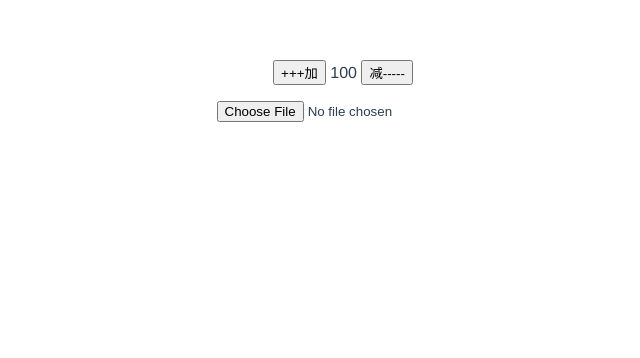
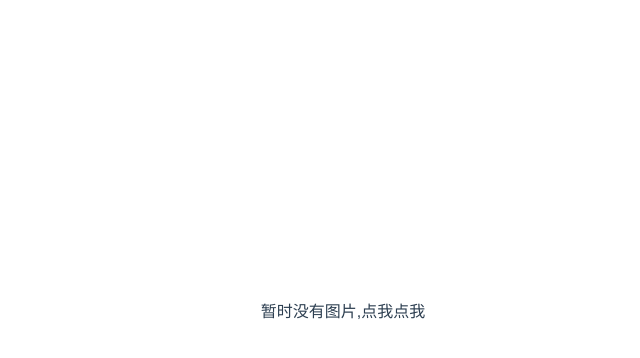
Before and after one commit to Banlangenn/vue-crop, a Vue app: page / in a window 1280 px wide. Shown: the top 358 px of the page, without its empty margins (297-937 px from the left). Built offline with nearby package versions, Linux system fonts and the light colour scheme.

Commit message:
获取ingdataapi

```diff
--- a/examples/App.vue
+++ b/examples/App.vue
@@ -1,16 +1,11 @@
 <template>
   <div id="app">
-     <p><button @click="percent+=20"> +++加</button>
-     {{percent}}
-         <button @click="getImageData"> 减-----</button></p>
     <progresschart
-      v-if="imgae"
-      ref = "crop"
       style="width:100%;height:500px; display: inline-block;"
       :imgaeFile = imgae
       v-model="crop"
     />
-    <input type="file" v-if="!imgae" @change="uploadImg"  accept="image/jpeg,image/x-icon,image/png">
+    <!-- <input type="file" v-if="!imgae" @change="uploadImg"  accept="image/jpeg,image/x-icon,image/png"> -->
   </div>
 </template>
 
@@ -19,15 +14,7 @@ export default {
   name: 'app',
   data() {
     return {
-        crop:{},
-        imgae:null,
-        percent: 100,
-        data:[
-          {value:10, name:'旅游客运', color:'#3aa1ff'},
-          {value:20, name:'班线客运', color:'#36cbcb'},
-          {value:4, name:'普货', color:'#6dd48c'},
-          {value:3, name:'危险品', color:'#fbd437'}
-        ]
+        crop:{}
     }
   },
   methods: {
@@ -36,7 +23,7 @@ export default {
     },
     getImageData(data) {
       // 发现新大陆  高级写法
-            console.log(this.crop.imgData())
+        console.log(this.crop.imgData())
     }
   }
 }
--- a/packages/progresschart.vue
+++ b/packages/progresschart.vue
@@ -4,14 +4,35 @@
         style="position: relative;"
         @touchstart="handleStart($event)"
         @touchmove="handleMove($event)"
-    />
+    >
+        <input style="display:none"
+            @change="uploadImg"
+            type="file"
+            id="file-input"
+            accept="image/jpeg,image/x-icon,image/png"
+        >
+        <div v-show="noImage" @click="inputHandle" class="no-image-file">
+            <span>暂时没有图片,点我点我</span>
+        </div>
+    </div>
 </template>
+<style>
+    .no-image-file {
+        width: 100%;
+        height: 100%;
+        display: flex;
+        justify-content: center;
+        align-items: center;
+    }
+</style>
+
 <script>
     export default {
         name: 'progresschart',
         props:['imgaeFile','value'],
         data() {
             return {
+                noImage:true,
                 ctx: null,
                 options: null,
                 arg: null,
@@ -184,7 +205,7 @@
                     }
                 }
                 //蒙层
-                ctx.fillStyle = 'rgba(0,0,0,0.4)'
+                ctx.fillStyle = 'rgba(0,0,0,0.1)'
                 ctx.fillRect(0, 0, width, height)
                  //蒙层
                 ctx.restore()
@@ -399,8 +420,8 @@
                 if (!this.canvas) {
                     this.canvas = document.createElement('canvas')
                     this.cCtx = this.canvas.getContext('2d')
-                    // const { mountNode } = this.$refs
-                    // mountNode.appendChild(this.canvas)
+                    const { mountNode } = this.$refs
+                    mountNode.appendChild(this.canvas)
                 }
                 // console.log(this.canvas)
                 this.canvas.width = w
@@ -432,13 +453,32 @@
                 context.oBackingStorePixelRatio ||
                 context.backingStorePixelRatio || 1
                 return (window.devicePixelRatio || 1) / backingStore
+            },
+            uploadImg(e) {
+                this.createImage(e.target.files[0])
+                this.noImage = false
+            },
+            createImage(imgfile) {
+                let img = null
+                img = new Image()
+                //  url , imgsrc, 文件  三种情况
+                img.src =  window.URL.createObjectURL(imgfile)
+                img.onload = () => { // 等到图片加载进来之后
+                    this.animation(img)
+                    this.$emit('input', {
+                        getImageBase64: this.getImageBase64,
+                        getImageBlob: this.getImageBlob
+                    })
+                }
+            },
+            inputHandle() {
+                document.getElementById('file-input').click()
             }
         },
         mounted() {
             // 解决 字体模糊
             const { mountNode } = this.$refs
             const { clientWidth, clientHeight } = mountNode
-
             // p可以优化
             this.options = {
                 width: clientWidth,
@@ -454,13 +494,6 @@
             canvasDom.width = clientWidth * pixelRatio
             canvasDom.height = clientHeight * pixelRatio
             this.ctx.scale(pixelRatio, pixelRatio)
-                let img = null
-                img = new Image()
-                img.src =  window.URL.createObjectURL(this.imgaeFile)
-                img.onload = () => { // 等到图片加载进来之后
-                    this.animation(img)
-                    this.$emit('input', {imgData: this.getImageData})
-                }
         }
     }
 </script>
```
